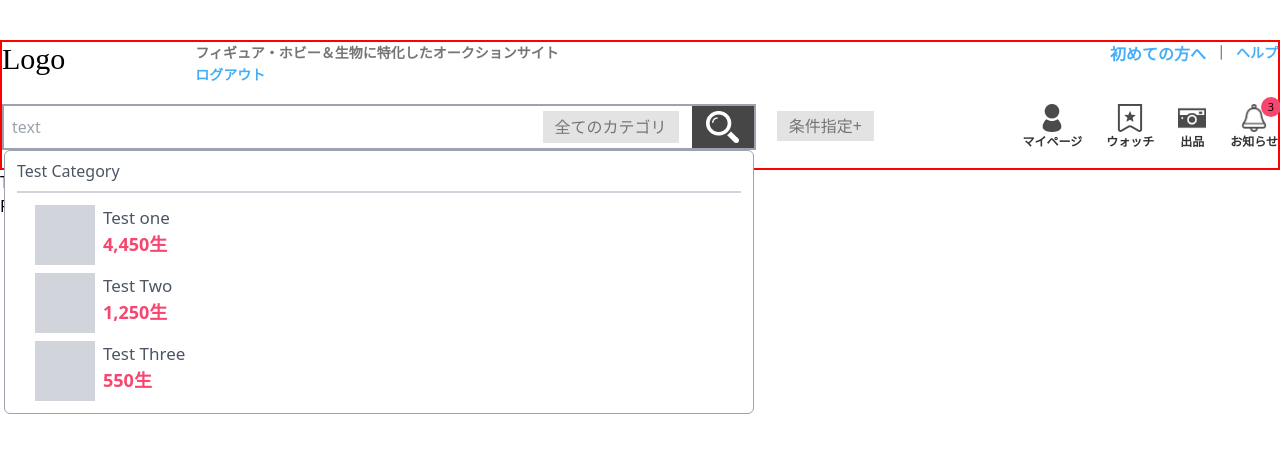
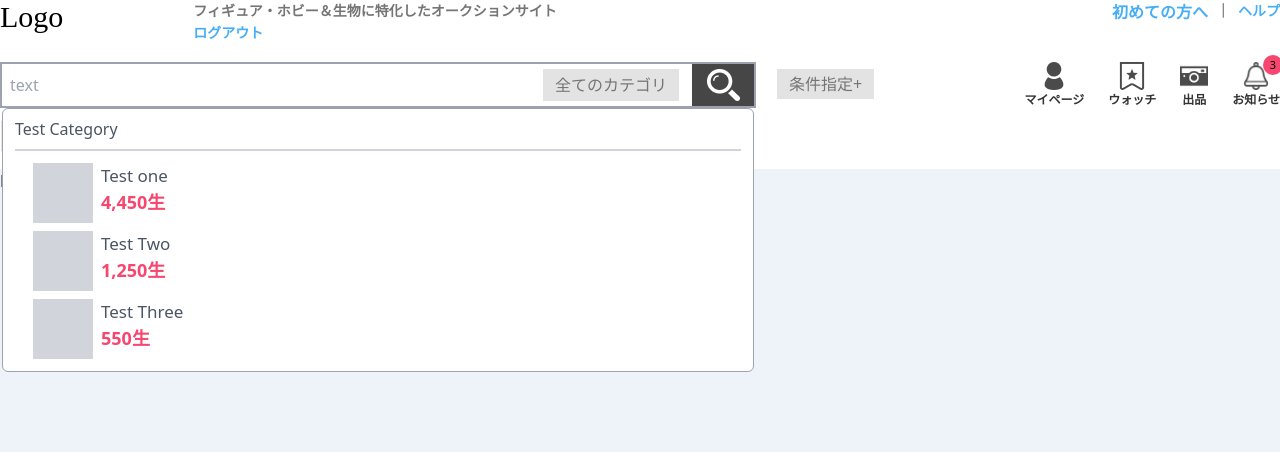
Before and after one commit to Johirul-islam-6/Daisen-Technologies-Ltd-MERN-stack, a React (Vite) app: page / in a window 1280 px wide. Shown: the top 452 px of the page. Built offline with nearby package versions, Linux system fonts and the light colour scheme.

Commit message:
navbar desktop mode design complited

```diff
--- a/src/Layout/Navbar/Drawer.jsx
+++ b/src/Layout/Navbar/Drawer.jsx
@@ -1,4 +1,3 @@
-import React from "react";
 import "./Navbar.css";
 
 export default function Drawer({ children, isOpen, setIsOpen, isFixed }) {
--- a/src/Layout/Navbar/Navbar.css
+++ b/src/Layout/Navbar/Navbar.css
@@ -34,6 +34,15 @@
   line-height: normal;
 }
 
+.link3rd {
+  color: #46aef7;
+  font-family: "Noto Sans JP";
+  font-size: 14px;
+  font-style: normal;
+  font-weight: 606;
+  line-height: normal;
+}
+
 .navbar-searching-field {
   display: flex;
   height: 38px;
--- a/src/Layout/Navbar/Navbar.jsx
+++ b/src/Layout/Navbar/Navbar.jsx
@@ -2,15 +2,20 @@ import "./Navbar.css";
 import { Section1 } from "./Section1";
 
 import { Section2 } from "./Section2";
+import { Section3 } from "./section3";
 
 export const Navbar = () => {
   return (
     <>
-      <div className="border mt-10 maxWidth mx-auto bg-[#FFFFFF] relative ">
-        {/* ----------- navbar first section ------ */}
-        <Section1 />
-        {/* ------------ navbar second section -------- */}
-        <Section2 />
+      <div className="w-[100%] bg-[#ffff]">
+        <div className=" pb-[15px] maxWidth mx-auto bg-[#FFFFFF] relative ">
+          {/* ----------- navbar 1st section ------ */}
+          <Section1 />
+          {/* ------------ navbar 2nd section -------- */}
+          <Section2 />
+          {/* -------------- navbar 3rd section --------- */}
+          <Section3 />
+        </div>
       </div>
     </>
   );
--- a/src/Layout/Navbar/Section2.jsx
+++ b/src/Layout/Navbar/Section2.jsx
@@ -74,7 +74,7 @@ export const Section2 = () => {
 
   return (
     <div>
-      <ul className="py-[18px] first-navbar-section flex justify-between ">
+      <ul className="pt-[18px] first-navbar-section flex justify-between ">
         <div className="flex w-[100%] gap-5">
           {/* ---- input searching container----- */}
           <div className=" flex w-[60%] border-gray-400 border-[2px] relative">
--- a/src/Layout/Navbar/section3.jsx
+++ b/src/Layout/Navbar/section3.jsx
@@ -1,7 +1,9 @@
-export const section3 = () => {
+import { Link } from "react-router-dom";
+
+export const Section3 = () => {
   return (
     <div>
-      <div className="flex">
+      <div className="flex pt-[11px]">
         <button
           id="dropdown-button"
           type="button"
@@ -9,9 +11,27 @@ export const section3 = () => {
         >
           <h1 className="bg-[#e3e3e3] text-[#757575] py-[3px] px-3">
             {" "}
-            条件指定+
+            保存した検索条件
           </h1>
         </button>
+
+        <div className="flex gap-4 items-center ps-3">
+          <Link to={""} className="link3rd">
+            Text
+          </Link>
+          <Link to={""} className="link3rd">
+            Text
+          </Link>
+          <Link to={""} className="link3rd">
+            Text
+          </Link>
+          <Link to={""} className="link3rd">
+            Text
+          </Link>
+          <Link to={""} className="link3rd">
+            Text
+          </Link>
+        </div>
       </div>
     </div>
   );
--- a/src/Pages/Home/Home.jsx
+++ b/src/Pages/Home/Home.jsx
@@ -1,7 +1,23 @@
 export const Home = () => {
+  const HomeTopButton = [
+    {
+      name: "",
+      category: "",
+    },
+  ];
+
   return (
-    <div>
-      <h1>This is My first Project file setup</h1>
-    </div>
+    <>
+      <div className="home-page maxWidth mx-auto">
+        {/* Home Top Button */}
+        <div className="flex justify-center">
+          {HomeTopButton.map((button, index) => (
+            <button key={index} className="home-top-button">
+              {button.name}
+            </button>
+          ))}
+        </div>
+      </div>
+    </>
   );
 };
--- a/src/index.css
+++ b/src/index.css
@@ -2,9 +2,9 @@
 @tailwind components;
 @tailwind utilities;
 
-/* body {
-  background: #ffffff;
-} */
+body {
+  background-color: #eef3f9 !important;
+}
 
 .maxWidth {
   max-width: 1325px !important;
```
